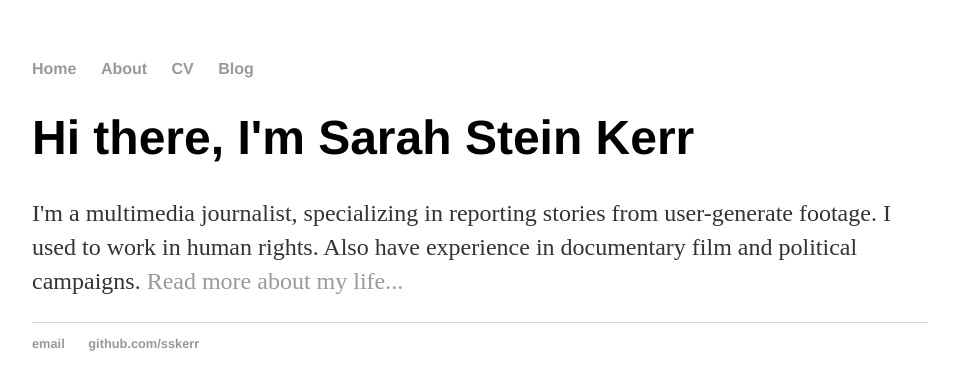
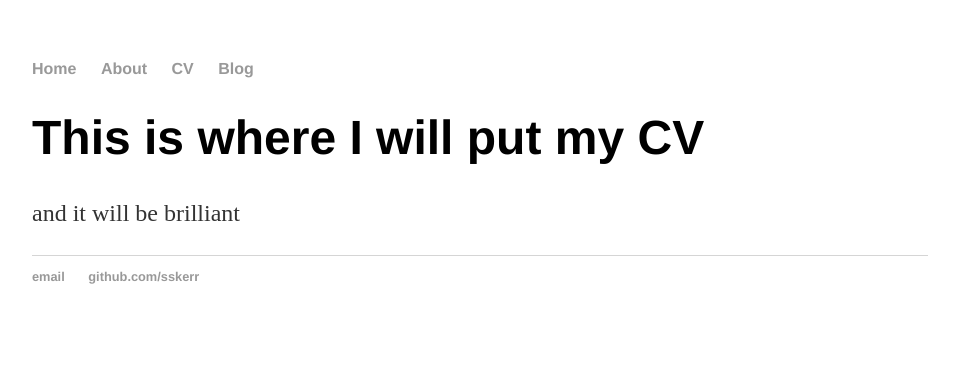
Before and after one commit to sskerr/sskerr.github.io, a Jekyll site: the page built from cv/index.html, in a window 1280 px wide. Shown: the top 390 px of the page, without its empty margins (160-1119 px from the left). Built offline with Jekyll 4.4.1, drawn with Linux system fonts in a browser that asks for light colours.

Commit message:
Update index.html
Dummy text added

```diff
--- a/cv/index.html
+++ b/cv/index.html
@@ -2,7 +2,6 @@
 layout: default
 title: CV
 ---
-<div class="blurb">
-	<h1>Hi there, I'm Sarah Stein Kerr</h1>
-	<p>I'm a multimedia journalist, specializing in reporting stories from user-generate footage. I used to work in human rights. Also have experience in documentary film and political campaigns. <a href="/about">Read more about my life...</a></p>
-</div><!-- /.blurb -->
+
+	<h1>This is where I will put my CV</h1>
+	<p>and it will be brilliant </p>
```
